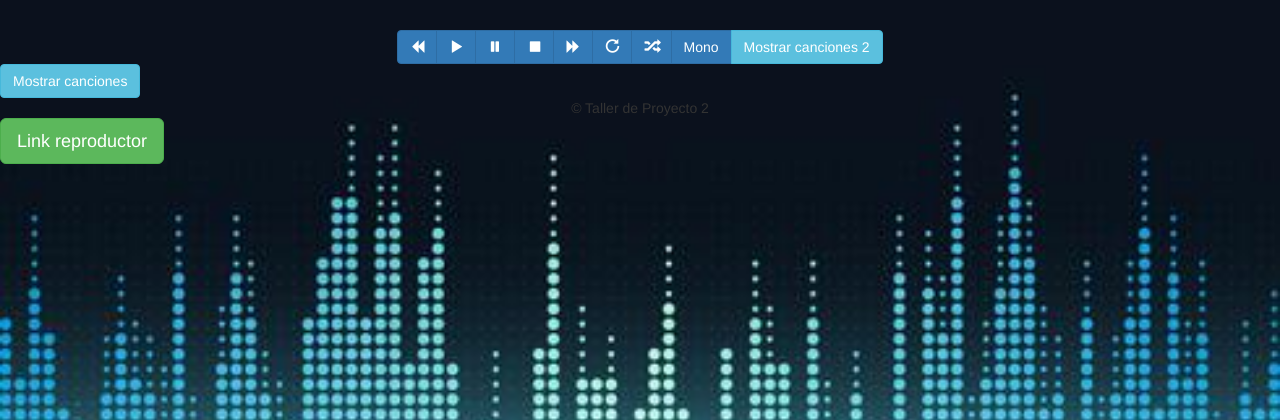
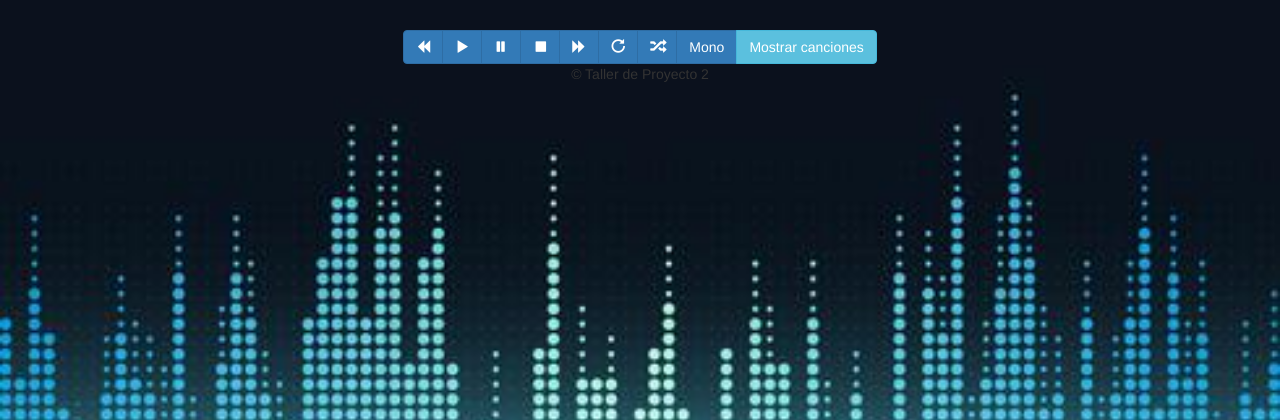
Before and after one commit to Nebulosa-R/tempus_omega, a Flask app: page / in a window 1280 px wide. Shown: the part 195-615 px from the top of the page. Run offline with Flask 2, Linux system fonts and the light colour scheme; data comes from the database, SQL or seed files in the repository; some libraries are stand-ins or nearby versions.

Commit message:
eliminar codigo repetido

```diff
--- a/docker-compose.yml
+++ b/docker-compose.yml
@@ -1,5 +1,4 @@
 version: '3'
-
 services:
   db:
     container_name: mysqldb
--- a/www/templates/index.html
+++ b/www/templates/index.html
@@ -40,13 +40,14 @@
                         <button type="button" class="btn btn-primary" onclick="repeat()"><span class="glyphicon glyphicon-repeat"></span></button>
                         <button type="button" class="btn btn-primary" onclick="random()"><span class="glyphicon glyphicon-random"></span></button>
                         <button type="button" class="btn btn-primary" id="mybtn" onclick="functionMonoStereo()">Mono</button>
-                        <!--codigo de prueba-->
-                        <a href="#demo" class="btn btn-info" data-toggle="collapse">Mostrar canciones 2</a>
+
+                        <a href="#demo" class="btn btn-info" data-toggle="collapse">Mostrar canciones</a>
             </div>
             </div>
 
             <div class="row">
-                <a href="#demo" class="btn btn-info" id="cambio_texto" data-toggle="collapse" >Mostrar canciones</a>
+                <!--codigo de prueba-->
+                 <!--<a href="#demo" class="btn btn-info" id="cambio_texto" data-toggle="collapse" >Mostrar canciones</a> -->
             </div>
             <div class="collapse" id="demo">
                 <div class="panel panel-default">
@@ -104,6 +105,5 @@
     <div class="footer-copyright text-center py-3">
         &copy; Taller de Proyecto 2
     </div>
-    <a class="btn btn-lg btn-success" href="reproductor">Link reproductor</a>
 </footer>
 </html>
```
Also changed, not shown: www/static/js/index.js (line endings or trailing spaces), 1 other file.
